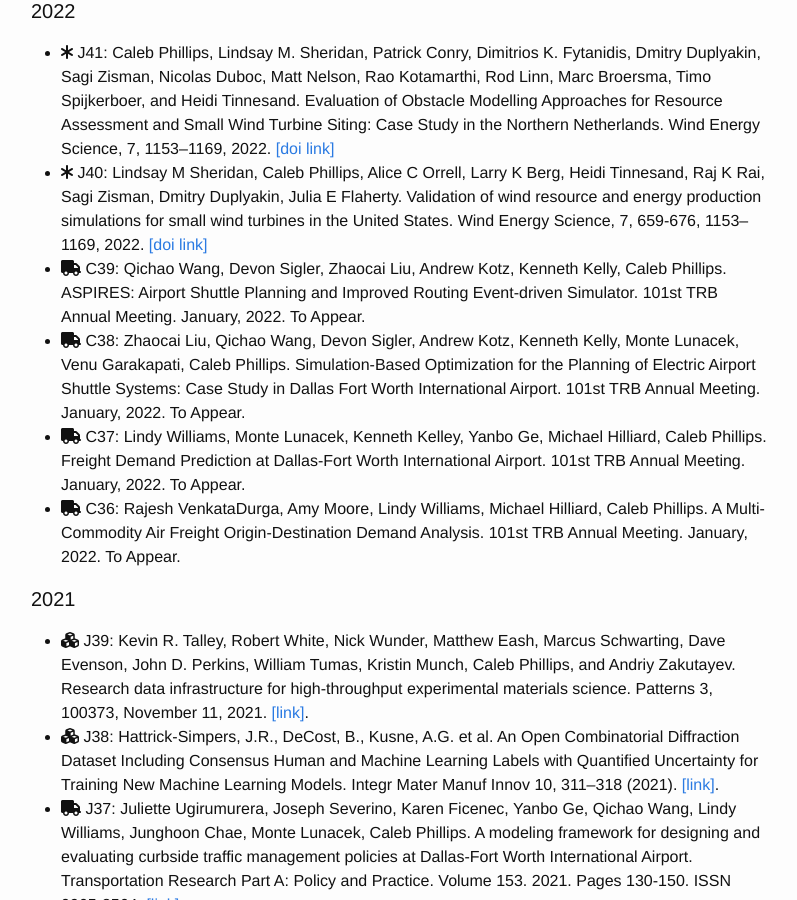
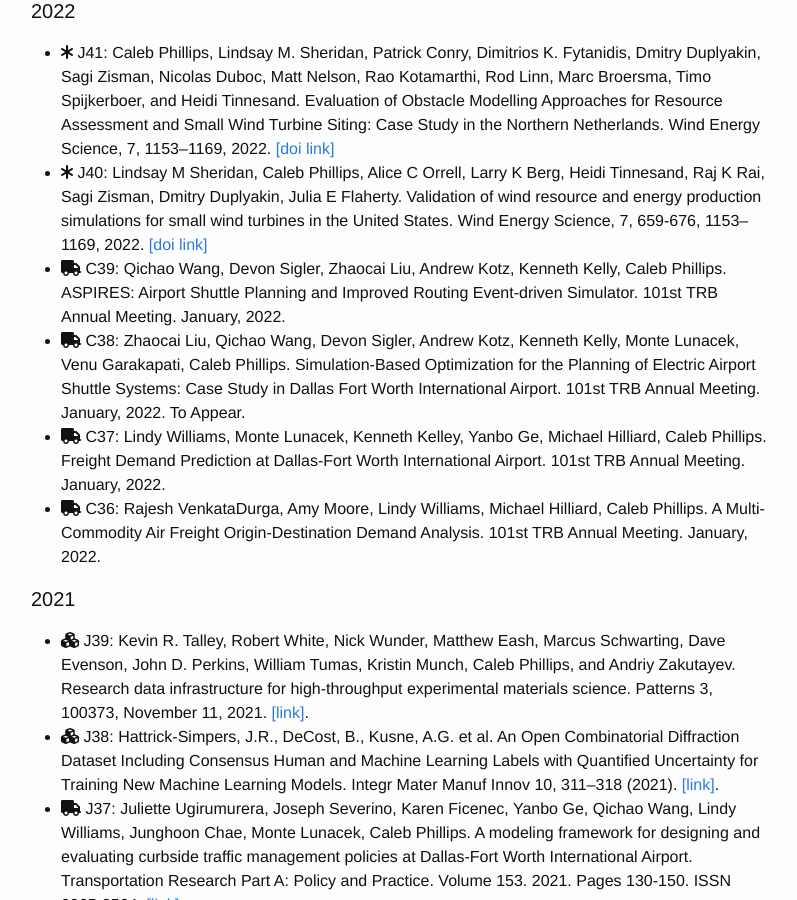
Before and after one commit to somerandomsequence/smallwhitecube, a Jekyll site: the page built from research.md, in a window 1280 px wide and 900 px high, scrolled down 975 px. Shown: the whole window, without its empty margins (239-1036 px from the left). Built offline with Jekyll 4.4.1, drawn with Linux system fonts in a browser that asks for light colours; nearby versions of some CDN libraries.

Commit message:
Update papers.html

```diff
--- a/_includes/papers.html
+++ b/_includes/papers.html
@@ -26,13 +26,13 @@
       Sagi Zisman, Dmitry Duplyakin, Julia E Flaherty. Validation of wind resource and energy production simulations for small wind turbines in the United States.
       Wind Energy Science, 7, 659-676, 1153–1169, 2022. <a href="https://doi.org/10.5194/wes-7-659-2022">[doi link]</a></li>
     <li><i class="fa fa-truck" aria-hidden="true"></i> C39: Qichao Wang, Devon Sigler, Zhaocai Liu, Andrew Kotz, Kenneth Kelly, Caleb Phillips.
-    ASPIRES: Airport Shuttle Planning and Improved Routing Event-driven Simulator. 101st TRB Annual Meeting. January, 2022. To Appear.</li>
+    ASPIRES: Airport Shuttle Planning and Improved Routing Event-driven Simulator. 101st TRB Annual Meeting. January, 2022.</li>
     <li><i class="fa fa-truck" aria-hidden="true"></i> C38: Zhaocai Liu, Qichao Wang, Devon Sigler, Andrew Kotz, Kenneth Kelly, Monte Lunacek, Venu Garakapati, Caleb Phillips.
     Simulation-Based Optimization for the Planning of Electric Airport Shuttle Systems: Case Study in Dallas Fort Worth International Airport. 101st TRB Annual Meeting. January, 2022. To Appear.</li>
     <li><i class="fa fa-truck" aria-hidden="true"></i> C37: Lindy Williams, Monte Lunacek, Kenneth Kelley, Yanbo Ge, Michael Hilliard, Caleb Phillips.
-    Freight Demand Prediction at Dallas-Fort Worth International Airport. 101st TRB Annual Meeting. January, 2022. To Appear.</li>
+    Freight Demand Prediction at Dallas-Fort Worth International Airport. 101st TRB Annual Meeting. January, 2022.</li>
     <li><i class="fa fa-truck" aria-hidden="true"></i> C36: Rajesh VenkataDurga, Amy Moore, Lindy Williams, Michael Hilliard, Caleb Phillips.
-     A Multi-Commodity Air Freight Origin-Destination Demand Analysis. 101st TRB Annual Meeting. January, 2022. To Appear.</li>
+     A Multi-Commodity Air Freight Origin-Destination Demand Analysis. 101st TRB Annual Meeting. January, 2022.</li>
   </ul>
 
   <h4>2021</h4>
```
